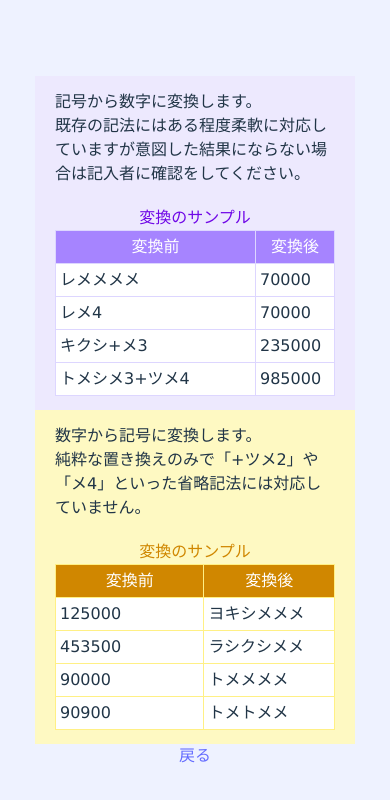
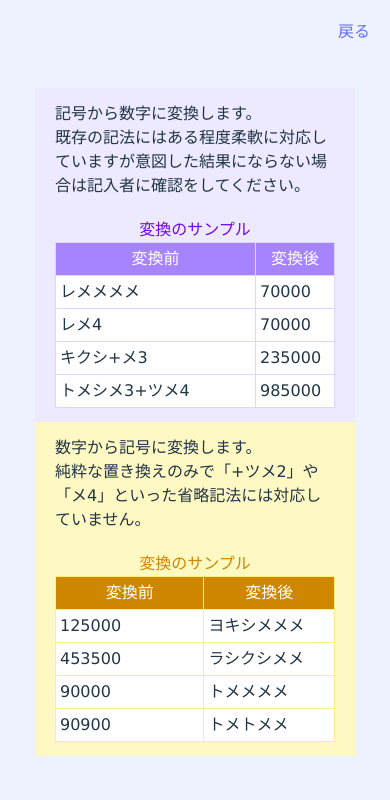
Before and after one commit to micabi/convert-react, a React (Vite) app: page /help in a window 390 px wide. Shown: the top 800 px of the page. Built offline with nearby package versions, Linux system fonts and the light colour scheme.

Commit message:
修正 help?・戻るの位置を変更

```diff
--- a/src/routes/help.tsx
+++ b/src/routes/help.tsx
@@ -6,7 +6,7 @@ function Help(): JSX.Element {
 
   return (
     <>
-      <div className="convert-container flex flex-wrap justify-between sm:mb-6 sm:flex-none">
+      <div className="convert-container flex flex-wrap justify-between sm:flex-none">
         <div className="box bg-violet-100 !py-3.5 md:w-1/2">
           <p>
             記号から数字に変換します。
@@ -99,7 +99,7 @@ function Help(): JSX.Element {
         </div>
       </div>
 
-      <div className="md:fixed md:inset-x-0 md:bottom-5">
+      <div className="fixed right-5 top-5">
         <a
           className="cursor-pointer"
           onClick={(): void => {
--- a/src/routes/index.tsx
+++ b/src/routes/index.tsx
@@ -20,7 +20,7 @@ function Index(): JSX.Element {
           <Number2SymbolInputArea />
         </div>
       </div>
-      <div className="fixed inset-x-0 bottom-5">
+      <div className="fixed right-5 top-5">
         <p>
           <a className="cursor-pointer" onClick={(): void => navigate('/help')}>
             help ?
```
